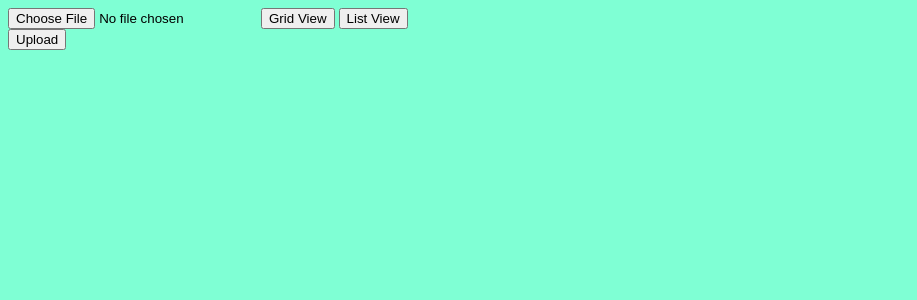
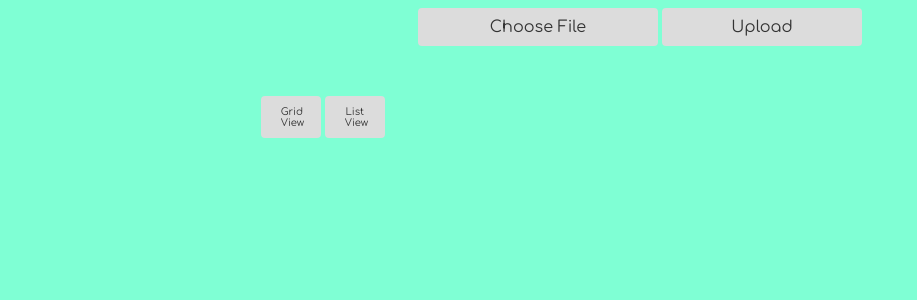
Before and after one commit to Lemonpathic/Hackathon-Gpteacher, a Flask app: page / in a window 1280 px wide. Shown: the top 300 px of the page, without its empty margins (0-917 px from the left). Run offline with Flask 3, Linux system fonts and the light colour scheme.

Commit message:
Button good lookin cookin

```diff
--- a/main.py
+++ b/main.py
@@ -12,6 +12,7 @@ UPLOAD_FOLDER = 'uploaded'
 app = Flask(__name__)
 app.config['UPLOAD_FOLDER'] = UPLOAD_FOLDER
 
+# openai.api_key ='hello'
 openai.api_key = os.environ['OPENAI_KEY']
 os.environ['GOOGLE_APPLICATION_CREDENTIALS'] = 'serviceaccounttoken.json'
 
--- a/static/styles/style.css
+++ b/static/styles/style.css
@@ -3,8 +3,14 @@ body{
     background-color: aquamarine;
     display: grid;
     grid-template-columns: 1fr 3fr 1fr;
-    grid-template-rows: min-content auto;
+
 }
+#main{
+    display: grid;
+    grid-template-columns: 1fr;
+    grid-template-rows: min-content min-content min-content 1fr !important;
+}
+
 .snowflakes {
     top: 0px;
     left: 0px;
@@ -80,8 +86,9 @@ body{
 /*    transform: rotateX(180deg);*/
 /*}*/
 .list-view{
+    grid-row: 4;
     align-self: center;
-    grid-column: 2;
+    grid-column: 1;
     justify-content: center;
     display: grid;
     grid-template-columns: 1fr;
@@ -91,7 +98,7 @@ body{
 }
 .grid-view{
     align-self: center;
-    grid-column: 2;
+    grid-column: 1;
     justify-content: center;
     display: grid;
     grid-template-columns: 1fr 1fr;
@@ -100,7 +107,10 @@ body{
 }
 
 .views{
-    grid-column: 2;
+    grid-column: 1;
+    grid-row: 2;
+    align-self: end;
+    justify-self: left;
 }
 
 .fa-question:hover{
@@ -135,3 +145,71 @@ body{
 .fa-pencil:hover{
     color: black;
 }
+
+.viewButton{
+    margin-top: 50px;
+    font-family: Comfortaa;
+    width: 60px;
+    background-color: gainsboro; /* Transparent background */
+    border: transparent; /* Solid border with a color (e.g., gray) */
+    color: #333; /* Text color */
+    padding: 10px 20px; /* Padding for spacing */
+    font-size: 10px; /* Font size */
+    text-align: center; /* Center-align text */
+    text-decoration: none; /* Remove underline on links */
+    display: inline-block; /* Display as an inline block element */
+    border-radius: 4px; /* Slightly round the corners */
+    cursor: pointer; /* Add a pointer cursor on hover */
+    transition: background-color 0.3s, color 0.3s; /* Smooth transition effect on hover */
+}
+
+.viewButton:hover{
+    background-color: #333; /* Change background color on hover */
+    color: #fff; /* Change text color on hover */
+}
+.form-button{
+    font-family: Comfortaa;
+    width: 200px;
+    background-color: gainsboro; /* Transparent background */
+    border: transparent; /* Solid border with a color (e.g., gray) */
+    color: #333; /* Text color */
+    padding: 10px 20px; /* Padding for spacing */
+    font-size: 16px; /* Font size */
+    text-align: center; /* Center-align text */
+    text-decoration: none; /* Remove underline on links */
+    display: inline-block; /* Display as an inline block element */
+    border-radius: 4px; /* Slightly round the corners */
+    cursor: pointer; /* Add a pointer cursor on hover */
+    transition: background-color 0.3s, color 0.3s; /* Smooth transition effect on hover */
+}
+
+.form-button:hover{
+    background-color: #333; /* Change background color on hover */
+    color: #fff; /* Change text color on hover */
+}
+form{
+    justify-self: center;
+    align-self: center;
+}
+.file-input{
+    display: none;
+}
+.file-label{
+    width: 200px;
+    font-family: Comfortaa;
+    background-color: gainsboro; /* Transparent background */
+    border: transparent; /* Solid border with a color (e.g., gray) */
+    color: #333; /* Text color */
+    padding: 10px 20px; /* Padding for spacing */
+    font-size: 16px; /* Font size */
+    text-align: center; /* Center-align text */
+    text-decoration: none; /* Remove underline on links */
+    display: inline-block; /* Display as an inline block element */
+    border-radius: 4px; /* Slightly round the corners */
+    cursor: pointer; /* Add a pointer cursor on hover */
+    transition: background-color 0.3s, color 0.3s; /* Smooth transition effect on hover */
+}
+.file-label:hover{
+    background-color: #333; /* Change background color on hover */
+    color: #fff; /* Change text color on hover */
+}
--- a/templates/index.html
+++ b/templates/index.html
@@ -8,14 +8,15 @@
     <title>Title</title>
 </head>
 <body>
-<form method="POST" action="/upload" enctype="multipart/form-data">
-    <input type="file" name="image">
-    <input type="submit" value="Upload">
-</form>
 
 <div id="site">
     <div id="snowZone">
         <div id="main">
+              <form method="POST" action="/upload" enctype="multipart/form-data" style="grid-row: 1">
+          <input type="file" name="document" class = 'file-input' id="fileInput">
+          <label for="fileInput" class="file-label">Choose File</label>
+          <input class="form-button" type="submit" value="Upload">
+        </form>
             <div class="views">
                 <button class="viewButton" id="grid" onclick="switchView('grid')">Grid View</button>
                 <button class="viewButton" id="list" onclick="switchView('list')">List View</button>
```
